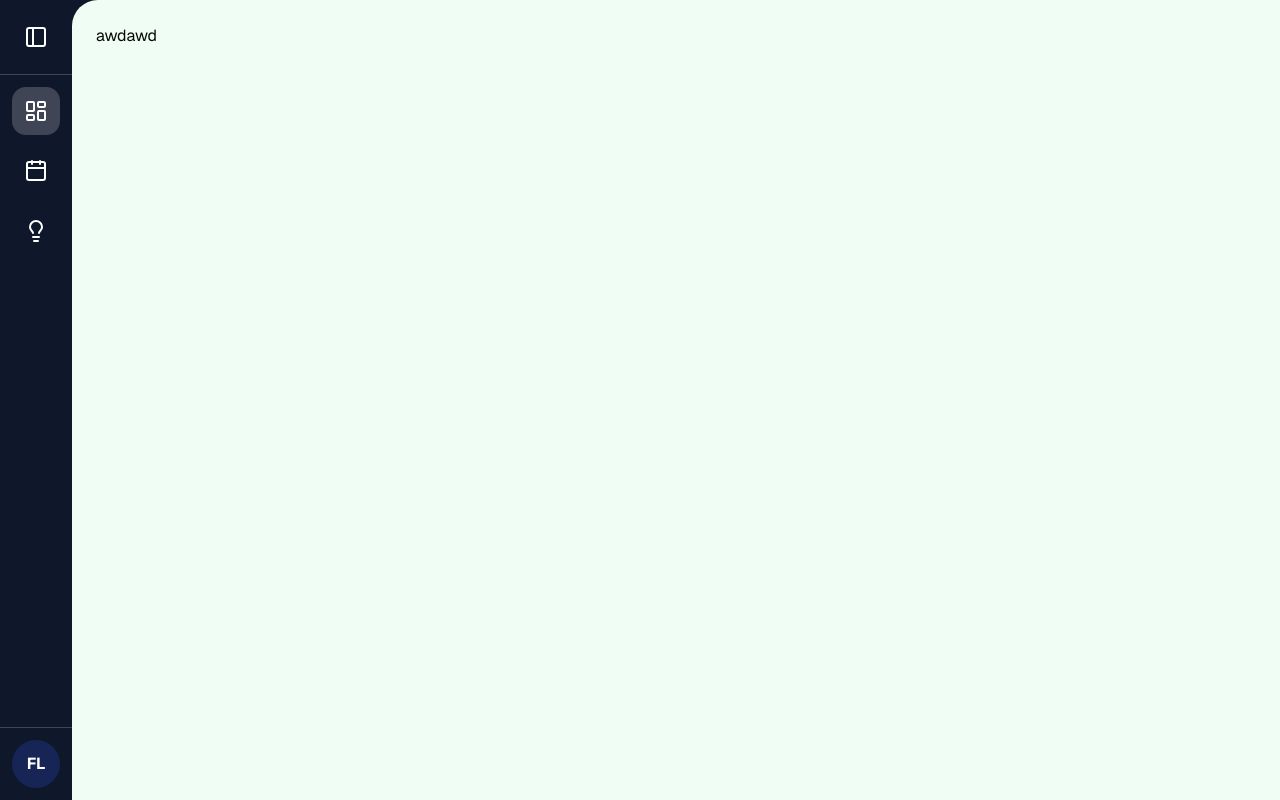
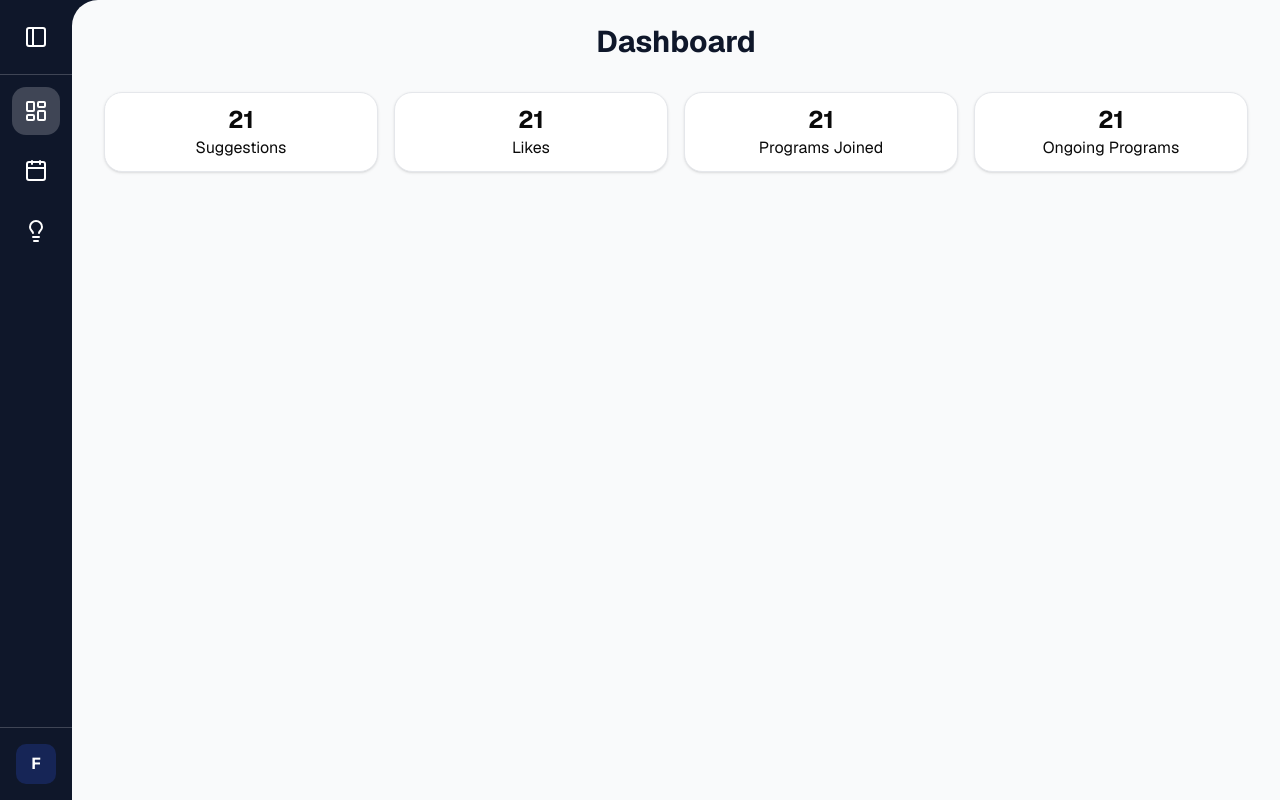
Before and after one commit to zynhjx/ksp2-client, a Next.js app: page /youth/dashboard in a window 1280 px wide. Built offline with nearby package versions, Linux system fonts and the light colour scheme; no server answers.

Commit message:
fix redirect after successful auth by using replace instead of router.push. Start dashboard page.tsx

```diff
--- a/app/auth/login/page.tsx
+++ b/app/auth/login/page.tsx
@@ -243,7 +243,7 @@ const LoginPage = () => {
 
 			setSuccess(true)
 			toast.success(data.message)
-      router.push(`/${data.user.role}/dashboard`)
+      router.replace(`/${data.user.role}/dashboard`)
 
 		} catch (error) {
 			console.error("Error: ", error);
--- a/app/auth/register/page.tsx
+++ b/app/auth/register/page.tsx
@@ -259,7 +259,7 @@ const RegisterPage = () => {
 
 			setSuccess(true)
 			toast.success(data.message)
-      router.push(`/${data.user.role}/dashboard`)
+      router.replace(`/${data.user.role}/dashboard`)
 
 		} catch (error) {
 			console.error("Error: ", error);
--- a/app/globals.css
+++ b/app/globals.css
@@ -8,6 +8,8 @@
   --color-theme-blue: #160076;
   --color-theme-dark-blue: #0f172a;
   --color-theme-white: #F9FAFB;
+  --color-theme-card-white: #FFFFFF;
+  --color-theme-card-border: #E5E7EB;
 }
 
 @keyframes fade-in {
--- a/app/onboarding/page.tsx
+++ b/app/onboarding/page.tsx
@@ -107,12 +107,7 @@ const OnboardingPage = () => {
         throw new Error(data.message || "Something went wrong");
       }
 
-      console.log("reddddd")
-      if (data.user.status === "pending") {
-        return router.push(`/onboarding`)
-      } else {
-        return router.push(`/${data.user.role}/dashboard`)
-      }
+      return router.replace(`/${data.user.role}/dashboard`)
 
     } catch (error) {
       console.error("Error submitting form:", error);
@@ -124,7 +119,7 @@ const OnboardingPage = () => {
   const handleNext = (e: React.MouseEvent<HTMLButtonElement>) => {
     e.preventDefault()
     if (!isFormValid()) {
-      return toast.error("inputs are not valid")
+      toast.error("Please complete all required fields correctly.")
     }
 
     setStep(prev => prev + 1)
@@ -135,13 +130,28 @@ const OnboardingPage = () => {
     setStep(prev => prev - 1)
   }
 
+  const isValidDate = () => {
+    const m = Number(month)
+    const d = Number(day)
+    const y = Number(year)
+
+    if (!m || !d || !y) return false
+    if (m < 1 || m > 12) return false
+    if (d < 1 || d > 31) return false
+    if (y < 1900 || y > new Date().getFullYear()) return false
+
+    return true
+  }
+
+  const isValidPHNumber = (num: string) => /^09\d{9}$/.test(num)
+
   const isFormValid = () => {
     switch (step) {
       case 1:
-        return firstName.trim() !== "" && lastName.trim() !== "" && month.trim() !== "" && day.trim() !== "" && day.length === 2 && year.trim() !== "" && year.length === 4
+        return firstName.trim() !== "" && lastName.trim() !== "" && isValidDate() &&  gender.trim() !== ""
 
       case 2:
-        return contact.trim() !== "" && contact.length >= 11 && barangay.trim() !== "" && education.trim() !== "" && employmentStatus.trim() !== ""
+        return isValidPHNumber(contact) && barangay.trim() !== "" && education.trim() !== "" && employmentStatus.trim() !== ""
       default:
         return false
     }
--- a/app/youth/dashboard/page.tsx
+++ b/app/youth/dashboard/page.tsx
@@ -1,6 +1,15 @@
 'use client'
 
+import Title from "@/components/Title"
 import { useAuth } from "@/context/AuthContext"
+import { div } from "framer-motion/client"
+
+const stats = [
+  {label: "Suggestions", value: 21},
+  {label: "Likes", value: 21},
+  {label: "Programs Joined", value: 21},
+  {label: "Ongoing Programs", value: 21}
+]
 
 const Dashboard = () => {
 
@@ -8,9 +17,19 @@ const Dashboard = () => {
 
   return (
     <>
-      awdawd
+      <Title className="text-center mb-8 text-3xl">Dashboard</Title>
+
+      <div className="flex gap-4">
+        {stats.map((s) => (
+          <div key={s.label}
+            className="bg-theme-card-white border border-theme-card-border shadow-sm rounded-2xl h-20 flex-1 flex flex-col justify-center items-center"
+          >
+            <span className="text-2xl font-bold">{s.value}</span>
+            <span>{s.label}</span>
+          </div>
+        ))}
+      </div>
     </>
-
   )
 }
 export default Dashboard
--- a/app/youth/layout.tsx
+++ b/app/youth/layout.tsx
@@ -49,7 +49,7 @@ const Layout = async ({children}: {children: ReactNode} ) => {
       <div className="w-screen h-screen flex bg-theme-dark-blue">
       <SidebarProvider>
         <Sidebar/>
-        <main className="pt-25 md:pt-6 md:ml-18 xl:ml-0 bg-green-50 flex-1 p-6 xl:rounded-tl-4xl overflow-y-scroll">
+        <main className="pt-25 md:pt-6 md:ml-18 xl:ml-0 bg-theme-white flex-1 p-8 xl:rounded-tl-4xl overflow-y-scroll">
           <Overlay/>
           <MobileHeader/>
           {children}
--- a/components/Sidebar.tsx
+++ b/components/Sidebar.tsx
@@ -16,6 +16,14 @@ import { usePathname } from "next/navigation";
 import { twMerge } from 'tailwind-merge';
 import { useSidebar } from "@/context/SidebarContext";
 import { useAuth } from "@/context/AuthContext";
+
+const toTitleCase = (str: string = "") => {
+  return str
+    .toLowerCase()
+    .split(" ")
+    .map(word => word.charAt(0).toUpperCase() + word.slice(1))
+    .join(" ");
+};
 
 const youthNavs = [
   {name: "Dashboard", icon: LucideLayoutDashboard, path: "/youth/dashboard"},
@@ -107,18 +115,18 @@ const Sidebar = () => {
       </nav>
       <footer
         className={twMerge(
-          "hidden md:block mt-auto h-auto border-t border-white/20 p-3",
+          "hidden md:block mt-auto h-auto border-t border-white/20 p-4",
         )}
       >
         <div className={twMerge("flex",
           isOpen && "gap-x-3"
         )}>
-          <div className="flex rounded-full h-12 w-12 bg-blue-950 justify-center items-center font-bold">FL</div>
+          <div className="flex rounded-lg h-10 w-10 bg-blue-950 hover:cursor-pointer justify-center items-center text-base font-bold">F</div>
           <div className={twMerge(
-            "flex flex-col gap-y-0.5 justify-center",
+            "flex flex-col justify-center",
             !isOpen && "hidden",
           )}>
-            <span className={"text-sm"}>{`${user?.first_name} ${user?.last_name}`}</span>
+            <span className={"text-sm"}>{`${toTitleCase(user?.first_name)} ${toTitleCase(user?.last_name)}`}</span>
             <span className={"text-xs text-gray-300"}>{user?.email}</span>
           </div>
         </div>
--- /dev/null
+++ b/components/Title.tsx
@@ -0,0 +1,15 @@
+import React from "react";
+import { twMerge } from "tailwind-merge";
+
+type TitleProps = {
+  children: React.ReactNode;
+  className?: string
+};
+
+const Title = ({ children, className }: TitleProps) => {
+  return <h1 className={twMerge("font-bold text-2xl text-theme-dark-blue mb-4",
+    className
+  )}>{children}</h1>;
+};
+
+export default Title;
--- a/proxy.ts
+++ b/proxy.ts
@@ -26,6 +26,21 @@ export default async function proxy(req: NextRequest) {
         if (payload.status === "pending") {
           return NextResponse.redirect(new URL('/onboarding', req.url));
         }
+
+        const rolePathMap: Record<string, string> = {
+          admin: "/admin",
+          sk: "/sk",
+          youth: "/youth",
+        };
+
+        const expectedBasePath = rolePathMap[payload.role as string];
+
+        if (!pathname.startsWith(expectedBasePath)) {
+          return NextResponse.redirect(
+            new URL(`${expectedBasePath}/dashboard`, req.url)
+          );
+        }
+
         return NextResponse.next();
       } else if (isOnboardingRoute) {
         if (payload.status === "pending") {
@@ -76,16 +91,16 @@ export default async function proxy(req: NextRequest) {
         response.cookies.set('accessToken', data.accessToken, {
           httpOnly: true,
           secure: isProd,
-          sameSite: isProd ? "none" : "lax",
+          sameSite: "lax",
           path: '/',
-          maxAge: 15 * 60, // seconds in Next.js, not ms
+          maxAge: 5 * 60,
           ...(isProd && { domain: ".kabataanprofile.com" })
         });
 
         response.cookies.set('refreshToken', data.refreshToken, {
           httpOnly: true,
           secure: isProd,
-          sameSite: isProd ? "none" : "lax",
+          sameSite: "lax",
           path: '/',
           maxAge: 7 * 24 * 60 * 60,
           ...(isProd && { domain: ".kabataanprofile.com" })
```
